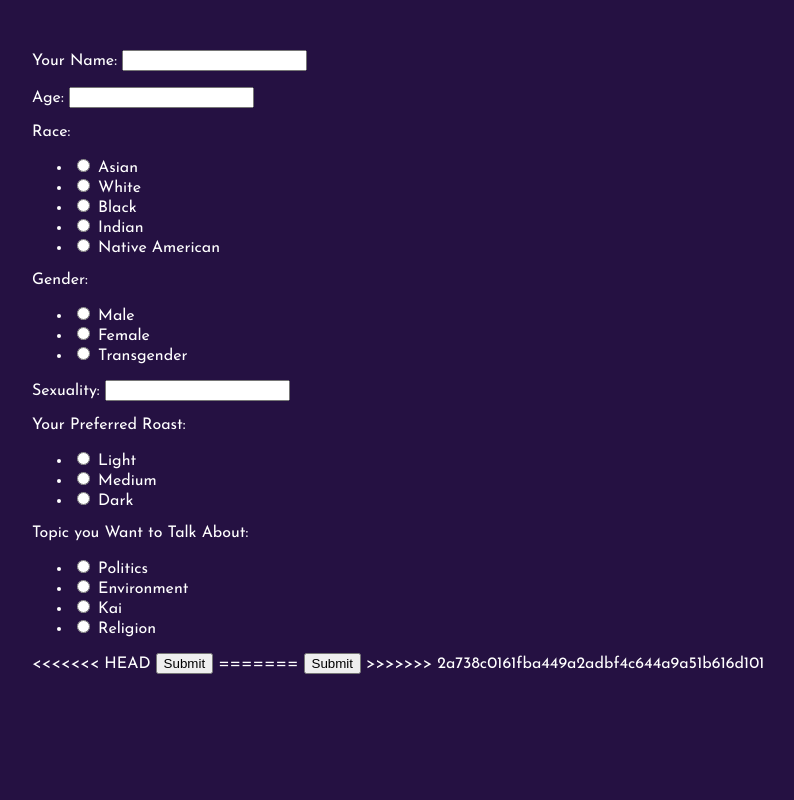
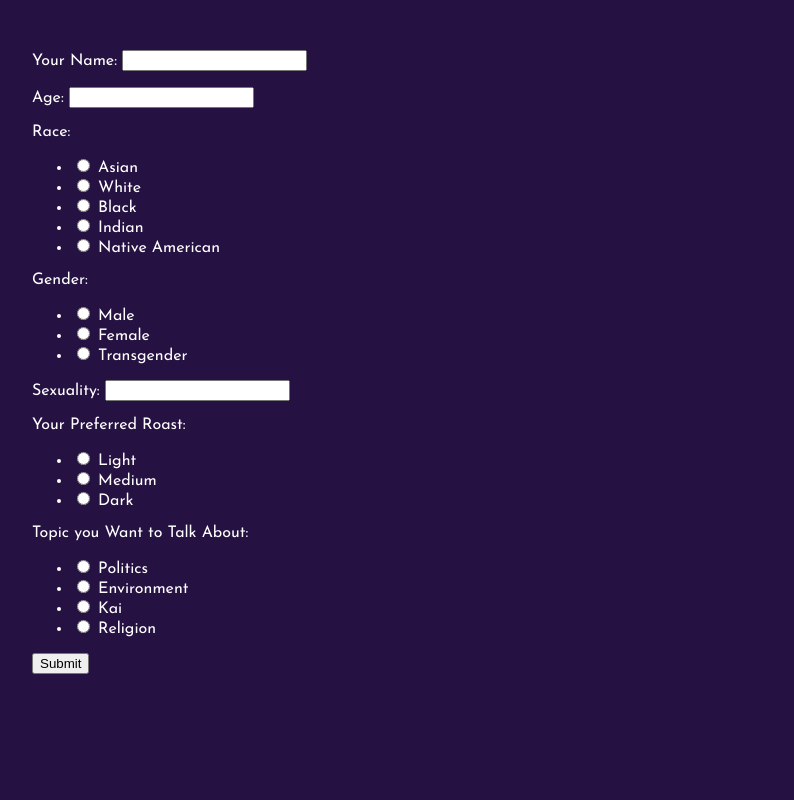
Before and after one commit to kevinwainczak/HackCMUProject, a Django app: template juniorhack/templates/name.html in a window 1280 px wide. Shown: the whole page, without its empty margins (426-1220 px from the left). Run offline with Django 3.2, Linux system fonts and the light colour scheme; the template is opened without the code that fills it: values that come from a table or form of the project are taken from there, others are empty; parts of the project's set-up code (start-up, migrations or seed data) failed here and were passed over; some libraries are stand-ins or nearby versions.

Commit message:
moved a function

```diff
--- a/juniorhack/templates/name.html
+++ b/juniorhack/templates/name.html
@@ -7,11 +7,8 @@
 
 		<form class="form" method="POST" style="margin-left: 450px; margin-top:50px; margin-right: auto; color: white;font-family: 'Josefin Sans', sans-serif;">
 			{{form.as_p}}
-<<<<<<< HEAD
-		<input type="submit">
-=======
 			<a href="/wait"><input type="submit"></a>
->>>>>>> 2a738c0161fba449a2adbf4c644a9a51b616d101
+
 			<input type="hidden" id="distanceArr" name="distance">
 		</form>
 
```
